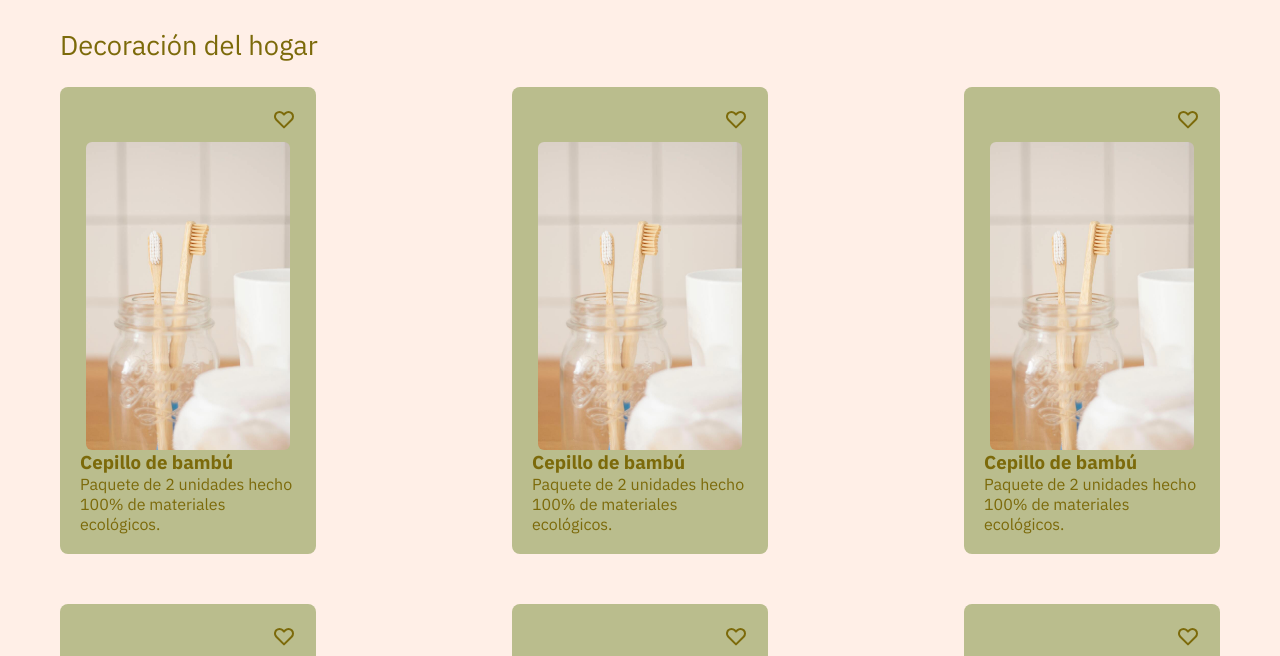
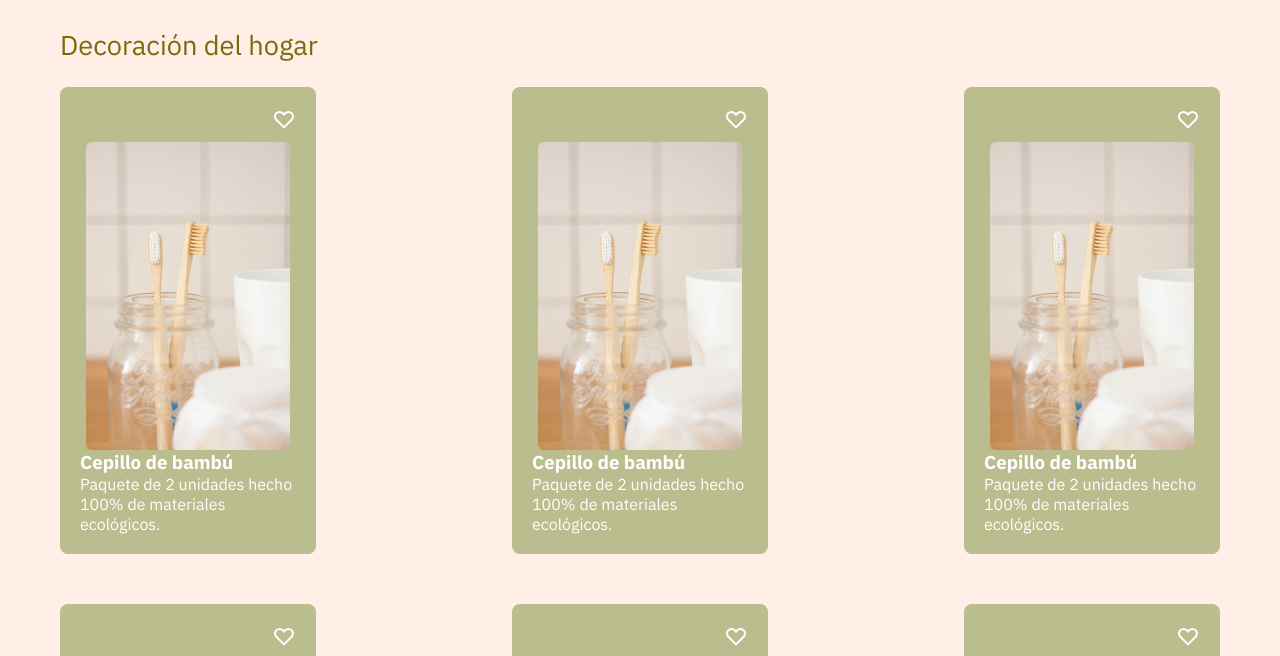
Before and after one commit to MiguelVasquezAl/eco-store.io, a plain HTML site: page index.html in a window 1280 px wide. Shown: the part 1796-2452 px from the top of the page. Drawn offline with Linux system fonts and the light colour scheme.

Commit message:
aplicando @extend

```diff
--- a/scss/main.scss
+++ b/scss/main.scss
@@ -125,8 +125,16 @@ section {
 }
 .furnture {
   @extend .healthcare;
-  .product-card {
-    background-color: $tertiary-color !important;
+  .card-section {
+    .product-card {
+      background-color: $tertiary-color;
+      color: white;
+      .icon {
+        svg path {
+          stroke: white;
+        }
+      }
+    }
   }
 }
 footer {
```
Also changed, not shown: css/main.css, 1 other file.
